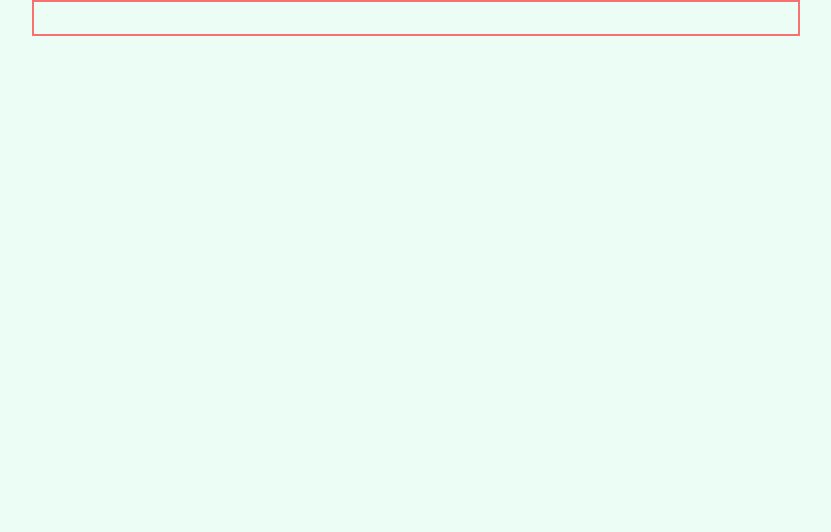
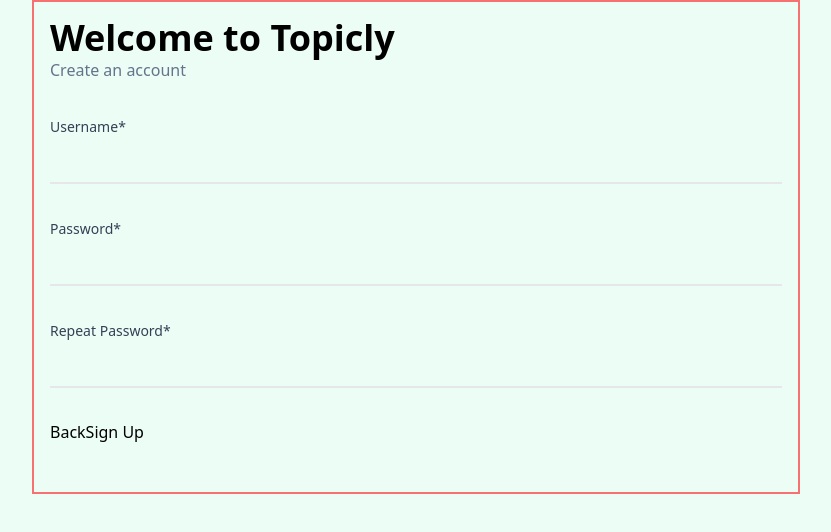
Before and after one commit to Chamara-Wijepala/topicly, a React (Vite) app: page /register in a window 1280 px wide. Before the commit this address had no page. Shown: the top 532 px of the page, without its empty margins (224-1055 px from the left). Built offline with nearby package versions, Linux system fonts and the light colour scheme.

Commit message:
Add register page

```diff
--- a/src/App.tsx
+++ b/src/App.tsx
@@ -1,6 +1,7 @@
 import { Routes, Route } from 'react-router-dom';
 import Home from 'pages/home';
 import PostDetails from 'pages/post-details';
+import Register from 'pages/register';
 
 function App() {
 	return (
@@ -10,6 +11,7 @@ function App() {
 					<Routes>
 						<Route path="/" element={<Home />} />
 						<Route path="/post/:id" element={<PostDetails />} />
+						<Route path="/register" element={<Register />} />
 					</Routes>
 				</div>
 			</main>
--- /dev/null
+++ b/src/pages/register/index.tsx
@@ -0,0 +1,88 @@
+import { useState, useEffect } from 'react';
+import { useNavigate } from 'react-router-dom';
+import TextInput from 'components/text-input';
+import axios from 'api/axios';
+
+const USERNAME_REGEX = /^[a-zA-Z0-9 _.-]{3,20}$/;
+const PWD_REGEX =
+	/^(?=.*[a-z])(?=.*[A-Z])(?=.*\d)[a-zA-Z\d!@#$%^&*()_+=[\]{};':"\\|,.<>/?`~]{8,24}$/;
+
+function Register() {
+	const [username, setUsername] = useState('');
+	const [isUsernameValid, setIsUsernameValid] = useState(false);
+
+	const [password, setPassword] = useState('');
+	const [isPasswordValid, setIsPasswordValid] = useState(false);
+
+	const [passwordMatch, setPasswordMatch] = useState('');
+	const [isPasswordMatchValid, setIsPasswordMatchValid] = useState(false);
+
+	const navigate = useNavigate();
+
+	async function handleSubmit(
+		e: React.MouseEvent<HTMLButtonElement, MouseEvent>
+	) {
+		e.preventDefault();
+
+		try {
+			const response = await axios.post(
+				'/users/',
+				JSON.stringify({ username, password })
+			);
+			// TEMPORARY
+			console.log(response);
+		} catch (error) {
+			console.error(error);
+		}
+	}
+
+	useEffect(() => {
+		setIsUsernameValid(USERNAME_REGEX.test(username));
+	}, [username]);
+
+	useEffect(() => {
+		const result = PWD_REGEX.test(password);
+		setIsPasswordValid(result);
+
+		const match = password === passwordMatch;
+		setIsPasswordMatchValid(match);
+	}, [password, passwordMatch]);
+
+	return (
+		<section>
+			<h2 className="text-3xl md:text-4xl font-bold">Welcome to Topicly</h2>
+			<p className="text-slate-500">Create an account</p>
+
+			<form className="flex flex-col gap-8 my-8">
+				<TextInput
+					state={username}
+					setState={setUsername}
+					isStateValid={isUsernameValid}
+					label="Username"
+					note="Must be at least 3 characters and 20 characters max. Can have letters, numbers, spaces, dots, underscores and hyphens."
+				/>
+				<TextInput
+					state={password}
+					setState={setPassword}
+					isStateValid={isPasswordValid}
+					label="Password"
+					note="Must be at least 8 characters and 24 characters max. Must have at least 1 lowercase letter, 1 uppercase letter and 1 number. Special characters are allowed but not required"
+				/>
+				<TextInput
+					state={passwordMatch}
+					setState={setPasswordMatch}
+					isStateValid={isPasswordMatchValid}
+					label="Repeat Password"
+					note="Must match original password."
+				/>
+
+				<div>
+					<button onClick={() => navigate(-1)}>Back</button>
+					<button onClick={(e) => handleSubmit(e)}>Sign Up</button>
+				</div>
+			</form>
+		</section>
+	);
+}
+
+export default Register;
```
